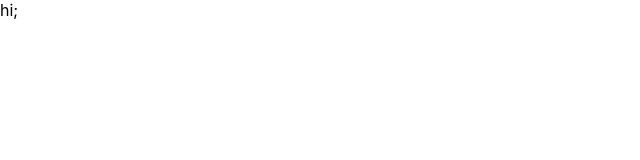
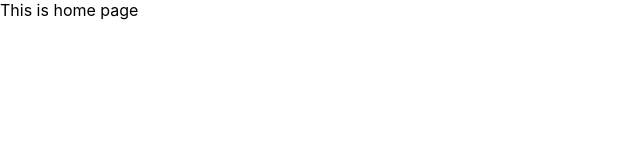
Before and after one commit to Rahul-Binani/box-office, a React (Create React App) app: page / in a window 1280 px wide. Shown: the top 160 px of the page, without its empty margins (0-640 px from the left). Built offline with nearby package versions, Linux system fonts and the light colour scheme.

Commit message:
created pages

```diff
--- a/package.json
+++ b/package.json
@@ -8,6 +8,8 @@
     "@testing-library/user-event": "^7.2.1",
     "react": "^16.13.1",
     "react-dom": "^16.13.1",
+    "react-router": "^5.2.0",
+    "react-router-dom": "^5.2.0",
     "react-scripts": "3.4.1",
     "web-vitals": "^2.1.0"
   },
--- a/src/App.js
+++ b/src/App.js
@@ -1,10 +1,24 @@
 import React from "react";
+import { BrowserRouter, Switch, Route } from 'react-router-dom';
 
 function App() {
   return (
-    <div>
-      hi;
-    </div>
+    <BrowserRouter>
+      <Switch>
+        <Route exact path="/">
+          This is home page
+        </Route>
+
+        <Route exact path="/star">
+          This is starred page
+        </Route>
+
+        <Route>
+          This is 404 page. Page not found.
+        </Route>
+
+      </Switch>
+    </BrowserRouter>
   );
 }
 
```
Also changed, not shown: 1 other file (tests, documents, lock files or other folders).
